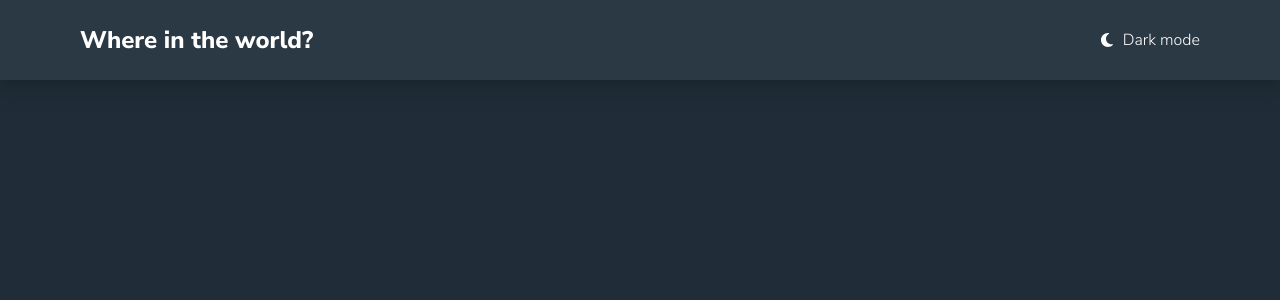
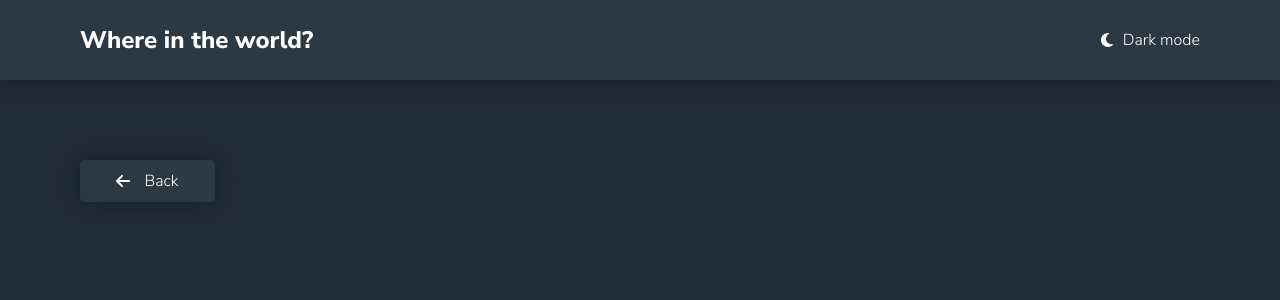
Before and after one commit to leandrob0/countries, a React (Create React App) app: page /1 in a window 1280 px wide. Shown: the top 300 px of the page. Built offline with nearby package versions, Linux system fonts and the light colour scheme.

Commit message:
button to go back added

```diff
--- /dev/null
+++ b/src/components/CountryPage/BackButton.tsx
@@ -0,0 +1,15 @@
+import { Link } from "react-router-dom";
+
+import {faArrowLeft} from '@fortawesome/free-solid-svg-icons';
+import { FontAwesomeIcon } from "@fortawesome/react-fontawesome";
+
+function BackButton() {
+  return (
+    <Link to="/" className="button-container">
+        <FontAwesomeIcon icon={faArrowLeft} />
+        <p>Back</p>
+    </Link>
+  )
+}
+
+export default BackButton
--- a/src/components/CountryPage/CountryPage.css
+++ b/src/components/CountryPage/CountryPage.css
@@ -0,0 +1,25 @@
+.country-page-container {
+    padding: 160px 80px 45px 80px;
+    background-color: var(--background);
+
+    height: inherit;
+    width: inherit;
+}
+
+.button-container {
+    display: flex;
+    align-items: center;
+    justify-content: center;
+
+    width: 135px;
+    padding: 10px;
+
+    color: var(--text);
+    background-color: var(--elements);
+    box-shadow: 0 0 20px 1px var(--shadow);
+    border-radius: 5px;
+}
+
+.button-container > p {
+    padding-left: 14px;
+}
--- a/src/components/CountryPage/CountryPage.tsx
+++ b/src/components/CountryPage/CountryPage.tsx
@@ -1,12 +1,15 @@
+import './CountryPage.css';
+
 import { useParams } from 'react-router-dom';
-
-import './CountryPage.css';
+import BackButton from './BackButton';
 
 function CountryPage() {
     const { name } = useParams();
     console.log(name);
   return (
-    <div>CountryPage</div>
+    <div className='country-page-container'>
+      <BackButton />
+    </div>
   )
 }
 
```
